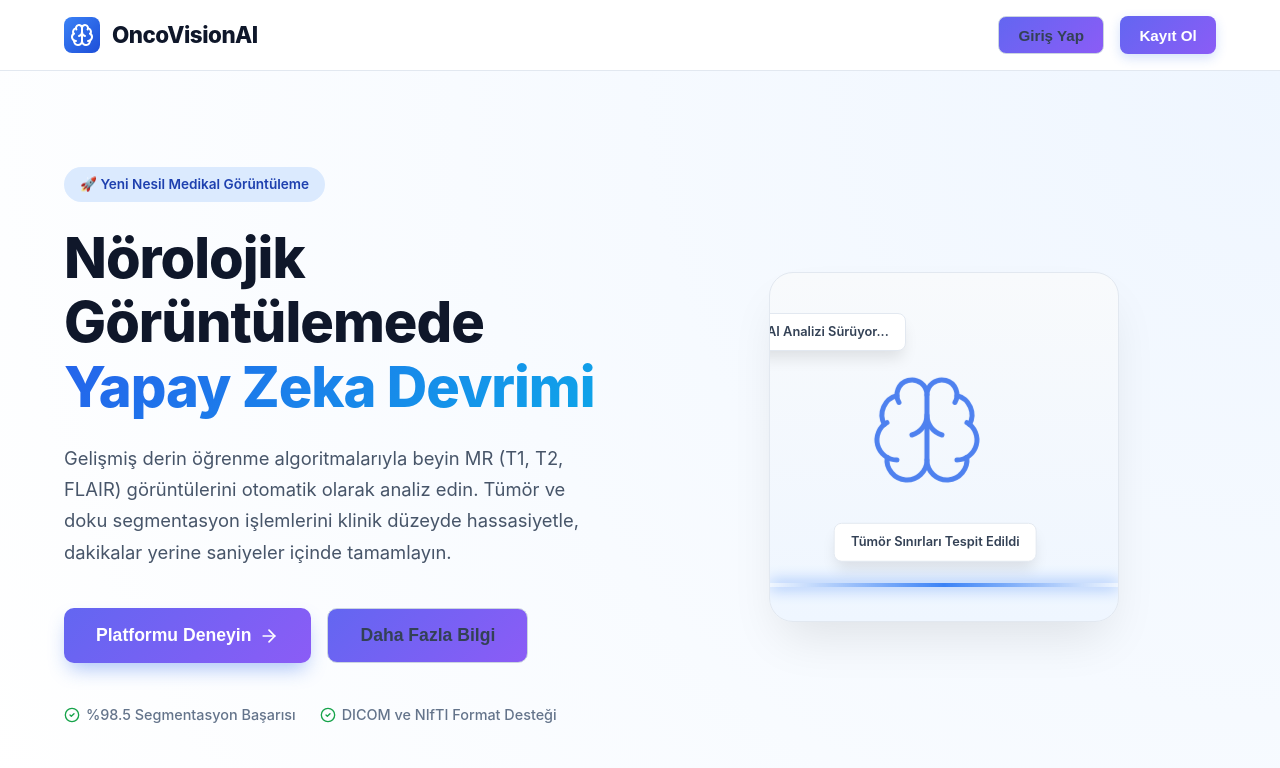
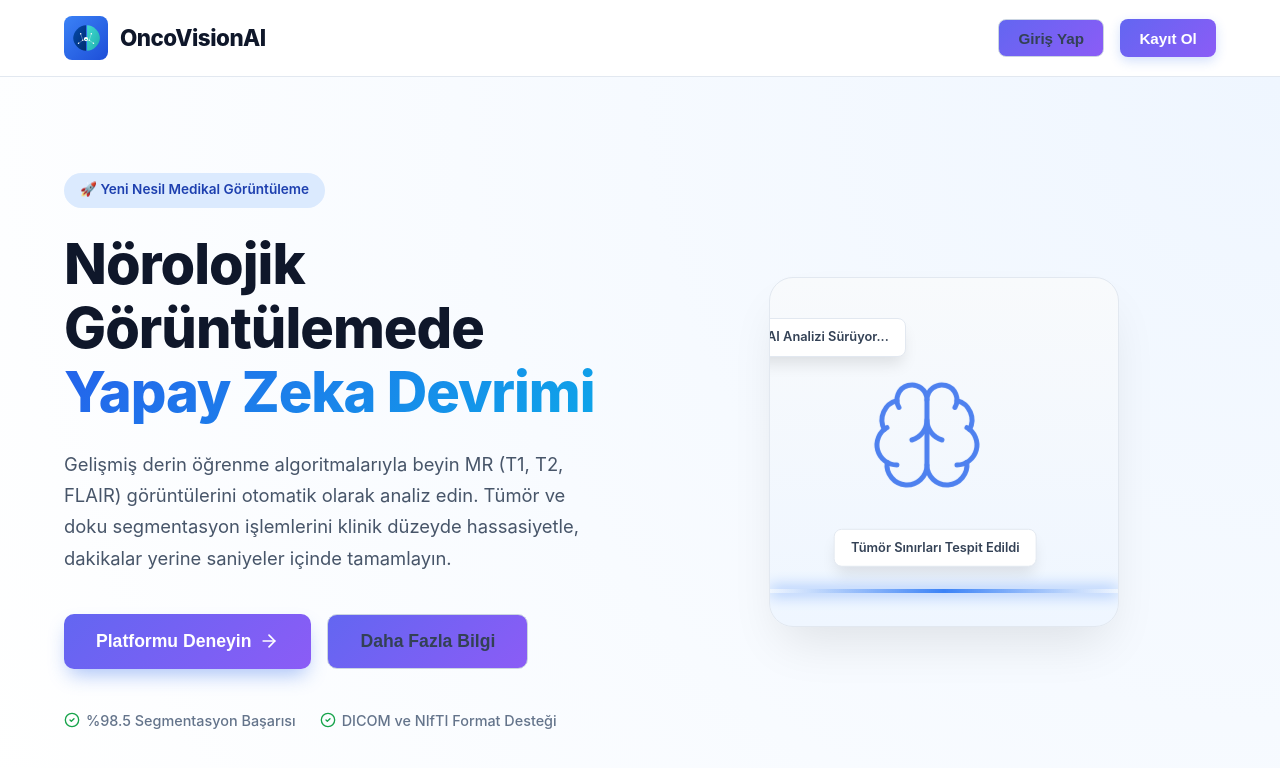
Before and after one commit to nurhat36/mr_react_project, a React (Vite) app: page / in a window 1280 px wide. Shown: the top 768 px of the page. Built offline with nearby package versions, Linux system fonts and the light colour scheme.

Commit message:
İlk commit: 3D MRI Segmentasyon arayüzü ve auth sistemi eklendi

```diff
--- a/index.html
+++ b/index.html
@@ -2,7 +2,7 @@
 <html lang="en">
   <head>
     <meta charset="UTF-8" />
-    <link rel="icon" type="image/svg+xml" href="/vite.svg" />
+    <link rel="icon" type="image/svg+xml" href="/gemini-svg (1).svg" />
     <meta name="viewport" content="width=device-width, initial-scale=1.0" />
     <title>mri-segmentation-web</title>
   </head>
--- a/src/pages/LandingPage.jsx
+++ b/src/pages/LandingPage.jsx
@@ -1,6 +1,8 @@
 // src/pages/LandingPage.jsx
 import React from 'react';
 import '../styles/LandingPage.css';
+// Temiz dosya adıyla import et (Yolun kendi klasör yapına uygun olduğundan emin ol)
+import logo from '../assets/logo.svg';
 import {
   Brain, Activity, Monitor, UploadCloud,
   Cpu, Layers, ShieldCheck, ArrowRight, CheckCircle2
@@ -11,9 +13,11 @@
     <div className="landing-container">
       {/* 1. Üst Menü (Navbar) */}
       <header className="navbar">
-        <div className="logo">
-          <div className="logo-icon-bg"><Brain size={24} color="#ffffff" /></div>
-          <span>OncoVisionAI</span>
+       <div className="logo">
+        <div className="logo-icon-bg">
+            <img src={logo} alt="OncoVisionAI Logo" width="32" height="32" />
+        </div>
+        <span>OncoVisionAI</span>
         </div>
         <div className="nav-buttons">
           <button onClick={onLoginClick} className="btn-login">Giriş Yap</button>
```
Also changed, not shown: public/gemini-svg (1).svg (added), src/assets/logo.svg (added).
